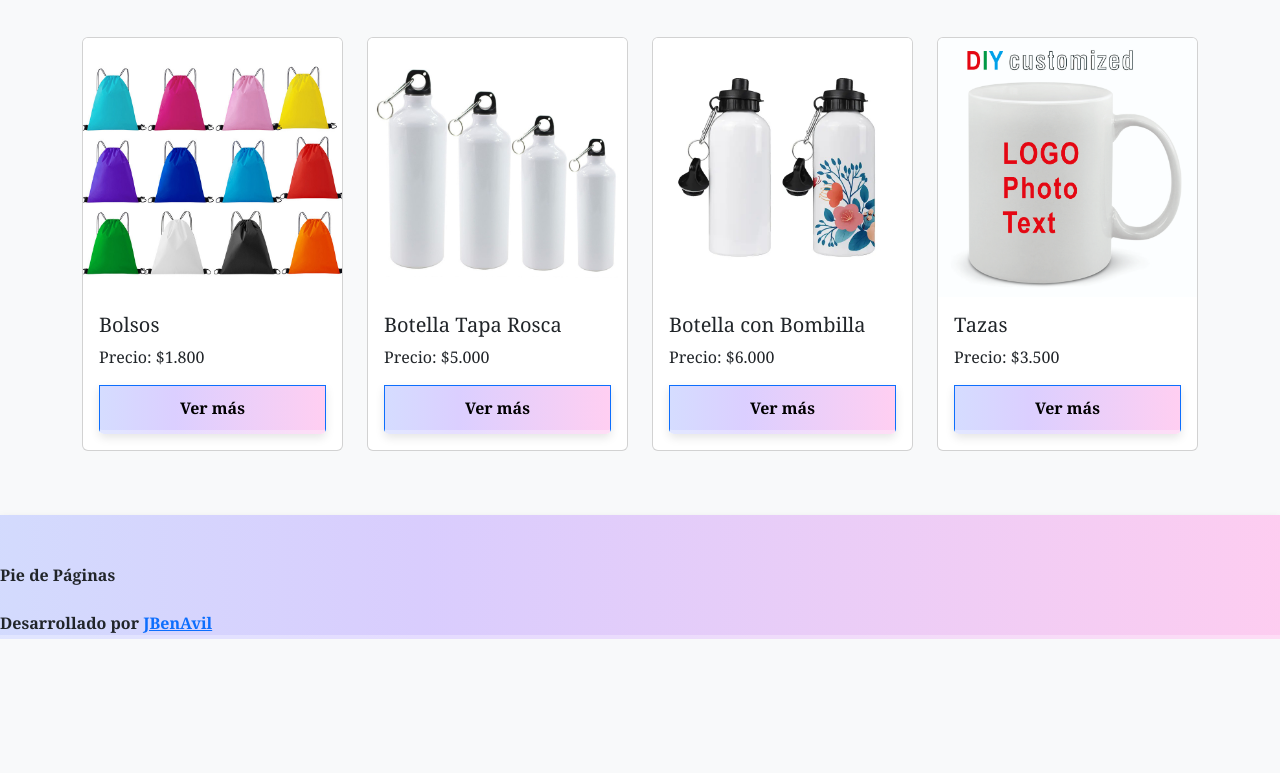
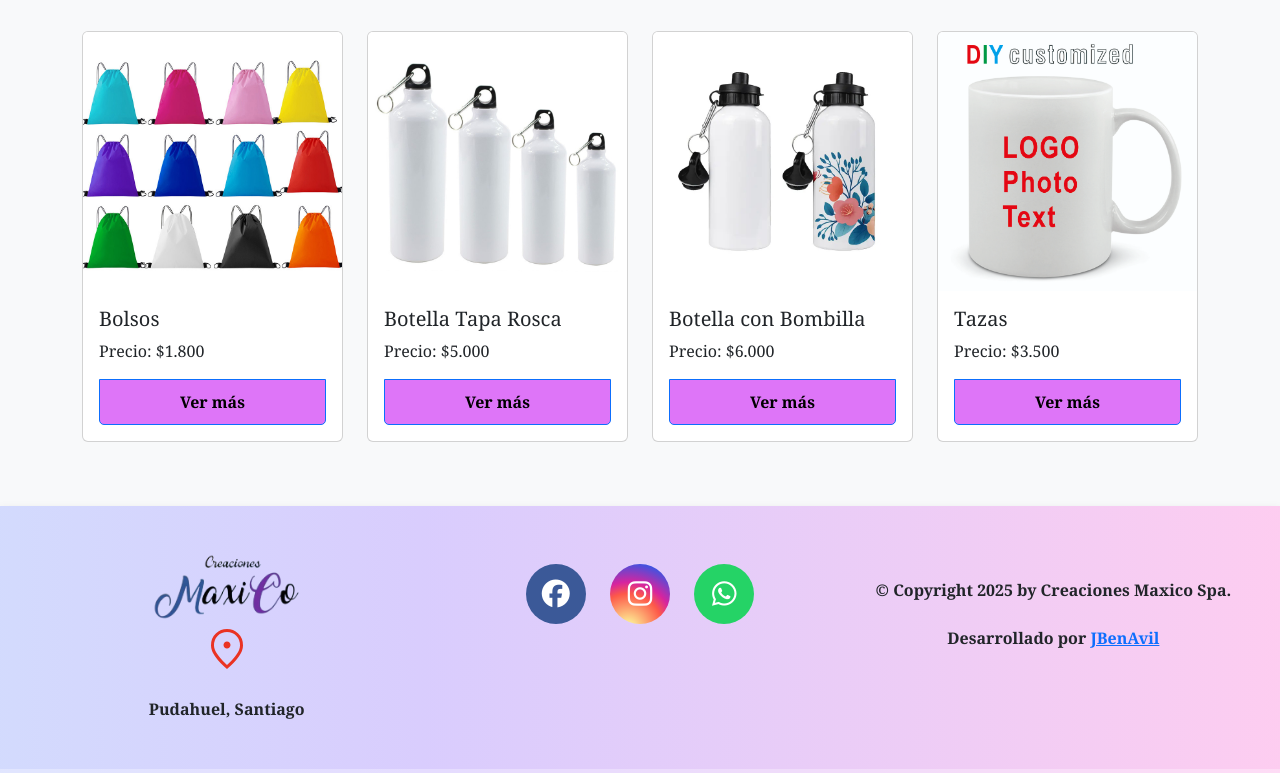
Before and after one commit to JBenAvil/maxico, a plain HTML site: page index.html in a window 1280 px wide. Shown: the part 1375-2148 px from the top of the page. Before the commit the page ends 2014 px from the top, so only its background shows below. Drawn offline with nearby package versions, Linux system fonts and the light colour scheme; a web font is replaced by a local one.

Commit message:
add_footers

```diff
--- a/index.html
+++ b/index.html
@@ -8,7 +8,7 @@
     <meta name="viewport" content="width=device-width, initial-scale=1.0" />
     <!-- Primary Meta Tags -->
     <title>Creaciones Maxico</title>
-        <meta property="og:image" content="https://creacionesmaxico.vercel.app/static/icon_maxico.png">
+        <meta property="og:image" content="https://creacionesmaxico.com/static/icon_maxico.png">
         <meta property="og:image:width" content="389px">
         <meta property="og:image:height" content="542px">
         <meta property="keywords" content="diseño grafico, diseño personalizado, papeleria, packaging, tarjetas de presentacion">
@@ -67,6 +67,9 @@
       integrity="sha384-DyZ88mC6Up2uqS4h/KRgHuoeGwBcD4Ng9SiP4dIRy0EXTlnuz47vAwmeGwVChigm"
       crossorigin="anonymous"
     />
+    <link
+     rel="stylesheet"
+     href="https://cdnjs.cloudflare.com/ajax/libs/font-awesome/6.5.0/css/all.min.css"/>
     <link href="https://cdn.jsdelivr.net/npm/bootstrap@5.3.3/dist/css/bootstrap.min.css" rel="stylesheet" integrity="sha384-QWTKZyjpPEjISv5WaRU9OFeRpok6YctnYmDr5pNlyT2bRjXh0JMhjY6hW+ALEwIH" crossorigin="anonymous">
     <link rel="stylesheet" href="https://fonts.googleapis.com/css2?family=Material+Symbols+Outlined:opsz,wght,FILL,GRAD@48,400,0,0" />
     <link rel="stylesheet" href="https://maxcdn.bootstrapcdn.com/font-awesome/4.7.0/css/font-awesome.min.css">
@@ -98,14 +101,6 @@
                     <section style="text-align: center;">
                       <svg xmlns="http://www.w3.org/2000/svg" height="48px" viewBox="0 -960 960 960" width="48px" fill="#8C1AF6"><path d="M220-180h150v-250h220v250h150v-390L480-765 220-570v390Zm-60 60v-480l320-240 320 240v480H530v-250H430v250H160Zm320-353Z"/></svg>
                       <br>Home</b></a>
-                    </section>
-                </li>
-
-                <li class="nav-item">
-                  <a class="nav-link" href="#"><b>
-                    <section style="text-align: center;">
-                      <svg xmlns="http://www.w3.org/2000/svg" height="48px" viewBox="0 -960 960 960" width="48px" fill="#8C1AF6"><path d="M480-481q-66 0-108-42t-42-108q0-66 42-108t108-42q66 0 108 42t42 108q0 66-42 108t-108 42ZM160-160v-94q0-38 19-65t49-41q67-30 128.5-45T480-420q62 0 123 15.5t127.92 44.69q31.3 14.13 50.19 40.97Q800-292 800-254v94H160Zm60-60h520v-34q0-16-9.5-30.5T707-306q-64-31-117-42.5T480-360q-57 0-111 11.5T252-306q-14 7-23 21.5t-9 30.5v34Zm260-321q39 0 64.5-25.5T570-631q0-39-25.5-64.5T480-721q-39 0-64.5 25.5T390-631q0 39 25.5 64.5T480-541Zm0-90Zm0 411Z"/></svg>
-                      <br>Nosotros</b></a>
                     </section>
                 </li>
 
@@ -217,11 +212,36 @@ document.addEventListener("DOMContentLoaded", () => {
  <section class="footer">
     <br>
     <br>
-    <b>Pie de Páginas</b>
+    <div class="row" style="margin-left: 20px; margin-right: 20px;">
+      <div class="col-4" style="text-align: center;">
+        <img src="static/icon_maxico.png" alt="logo" style="width: 150px; height: auto;">
+        <br>
+        <svg xmlns="http://www.w3.org/2000/svg" height="48px" viewBox="0 -960 960 960" width="48px" fill="#EA3323"><path d="M480.09-490q28.91 0 49.41-20.59 20.5-20.59 20.5-49.5t-20.59-49.41q-20.59-20.5-49.5-20.5t-49.41 20.59q-20.5 20.59-20.5 49.5t20.59 49.41q20.59 20.5 49.5 20.5ZM480-159q133-121 196.5-219.5T740-552q0-117.79-75.29-192.9Q589.42-820 480-820t-184.71 75.1Q220-669.79 220-552q0 75 65 173.5T480-159Zm0 79Q319-217 239.5-334.5T160-552q0-150 96.5-239T480-880q127 0 223.5 89T800-552q0 100-79.5 217.5T480-80Zm0-480Z"/></svg>
+        <br>
+        <br>
+        <b>Pudahuel, Santiago</b>
+      </div>
+      <div class="col-4 text-center">
+        <a href="https://www.facebook.com/share/1UU7wWX4XL/" target="_blank" class="social-btn facebook">
+          <i class="fab fa-facebook-f"></i>
+        </a>
+        <a href="https://instagram.com/creacionesmaxico" target="_blank" class="social-btn instagram">
+          <i class="fab fa-instagram"></i>
+        </a>
+        <a href="https://wa.me/56983307327" target="_blank" class="social-btn whatsapp">
+          <i class="fab fa-whatsapp"></i>
+        </a>
+      </div>
+      <div class="col-4" style="text-align: center;">
+        <br>
+        <b>© Copyright 2025 by Creaciones Maxico Spa.</b>
+        <br>
+        <br>
+        <b>Desarrollado por <a href="https://www.jbenavil.com/">JBenAvil</a></b>
+      </div>
+    </div>
     <br>
     <br>
-    <b>Desarrollado por <a href="https://www.jbenavil.com/">JBenAvil</a></b>
-
  </section>
 
 </html>
--- a/style.css
+++ b/style.css
@@ -44,31 +44,11 @@
     text-decoration: none; /* Elimina subrayado del enlace */
     font-weight: bold;
     border-radius: 0 0 5px 5px; /* Ajusta los bordes inferiores */
-    background: linear-gradient(90deg,
-        rgba(255, 179, 186, 0.7),
-        rgba(255, 223, 186, 0.7),
-        rgba(255, 255, 186, 0.7),
-        rgba(186, 255, 201, 0.7),
-        rgba(186, 225, 255, 0.7),
-        rgba(204, 186, 255, 0.7),
-        rgba(255, 186, 236, 0.7));
-    background-size: 400% 400%;
-    animation: gradientAnimation 10s ease infinite;
-    border-bottom: 4px solid rgba(255, 255, 255, 0.3);
-    box-shadow: 0 4px 10px rgba(0, 0, 0, 0.1);
+    background-color: #de75f8; /* Color de fondo del botón */
 }
 
-/* Efecto de animación de degradado */
-@keyframes gradientAnimation {
-    0% { background-position: 0% 50%; }
-    50% { background-position: 100% 50%; }
-    100% { background-position: 0% 50%; }
-}
-
-
-
 .botts a:hover {
-    background-color: #0056b3; /* Efecto hover */
+    background-color: #ad3ccc; /* Efecto hover */
 }
 
 .btn-whatsapp {
@@ -115,3 +95,42 @@
     50% { background-position: 100% 50%; }
     100% { background-position: 0% 50%; }
 }
+
+.social-btn {
+    display: inline-flex;
+    align-items: center;
+    justify-content: center;
+    width: 60px;
+    height: 60px;
+    margin: 10px;
+    font-size: 28px;
+    border-radius: 50%;
+    color: white;
+    text-align: center;
+    transition: transform 0.3s ease, box-shadow 0.3s ease;
+    text-decoration: none;
+  }
+
+  .social-btn:hover {
+    transform: scale(1.2);
+    box-shadow: 0 0 12px rgba(0, 0, 0, 0.3);
+  }
+
+  .facebook {
+    background-color: #3b5998;
+  }
+
+  .instagram {
+    background: radial-gradient(
+      circle at 30% 107%,
+      #fdf497 0%,
+      #fdf497 5%,
+      #fd5949 45%,
+      #d6249f 60%,
+      #285aeb 90%
+    );
+  }
+
+  .whatsapp {
+    background-color: #25d366;
+  }
```
Also changed, not shown: producto.html (+34 -14 lines).
